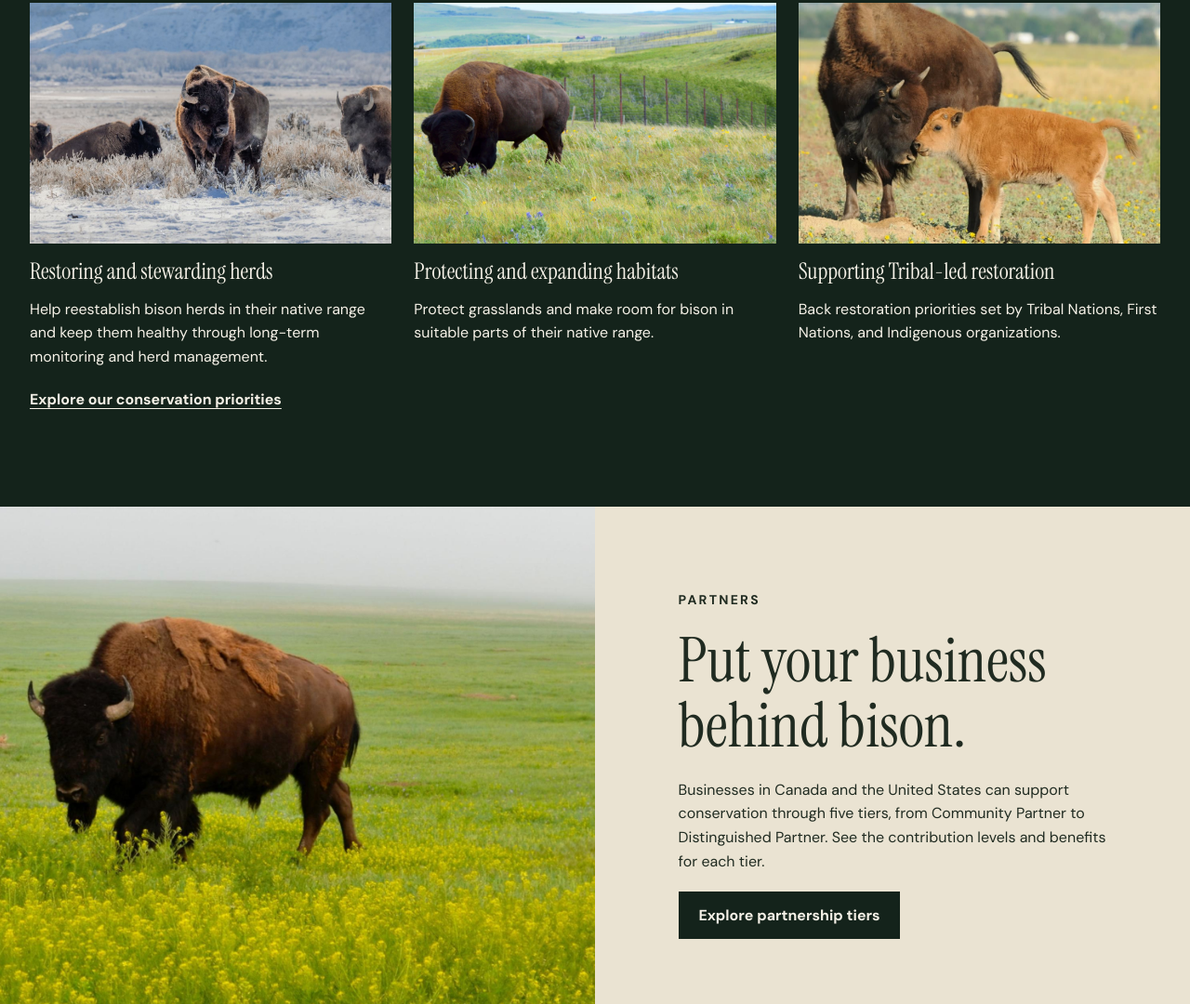
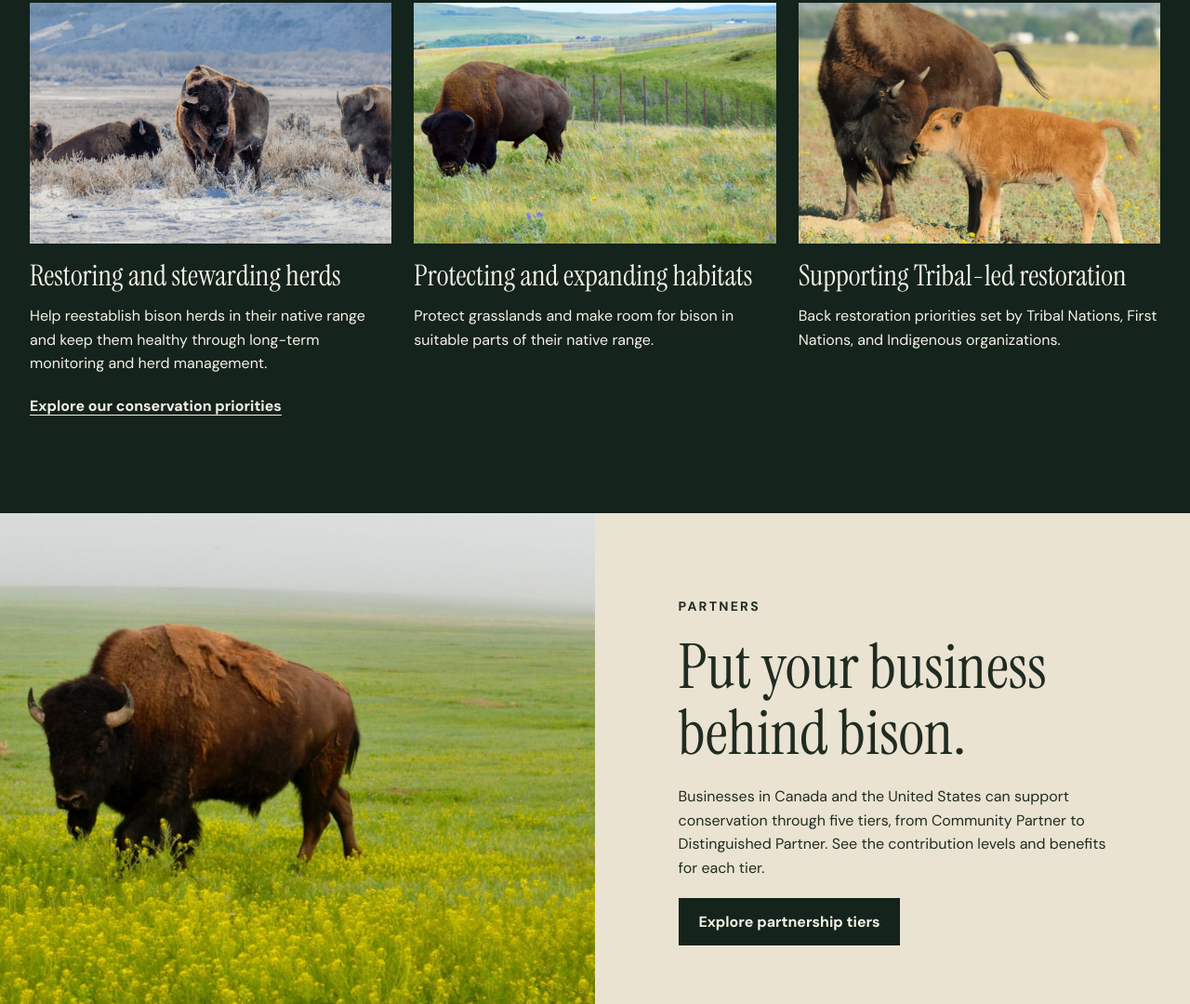
Before and after one commit to mlokhonia/bisonbusinessalliance, a plain HTML site: page index.html in a window 1280 px wide. Shown: the part 1637-2717 px from the top of the page at 93% size. Drawn offline with Linux system fonts and the light colour scheme.

Commit message:
Update styles.css

```diff
--- a/styles.css
+++ b/styles.css
@@ -193,7 +193,7 @@ td { font-weight: 700; }
 }
 .home-priorities h3 {
   font-size: 1.125rem;
-  font-size: min(2rem, 6.25cqi);
+  font-size: min(3rem, 8cqi);
   white-space: nowrap;
 }
 @media (max-width: 60rem) {
```
